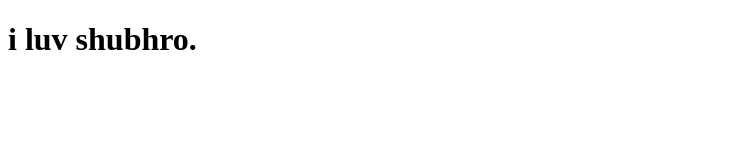
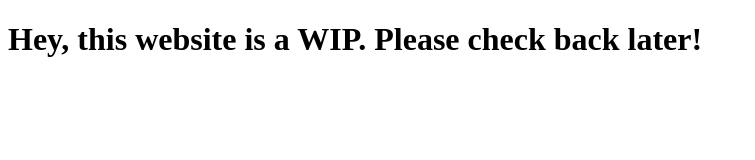
Before and after one commit to IshanManchanda/ishanmanchanda.github.io, a plain HTML site: page index.html in a window 1280 px wide. Shown: the whole page, without its empty margins (0-755 px from the left). Drawn offline with Linux system fonts and the light colour scheme.

Commit message:
Update index.html

```diff
--- a/index.html
+++ b/index.html
@@ -5,6 +5,6 @@
 		<title>WIP</title>
 	</head>
 	<body>
-		<h1>i luv shubhro.</h1>
+		<h1>Hey, this website is a WIP. Please check back later!</h1>
 	</body>
 </html>
```
